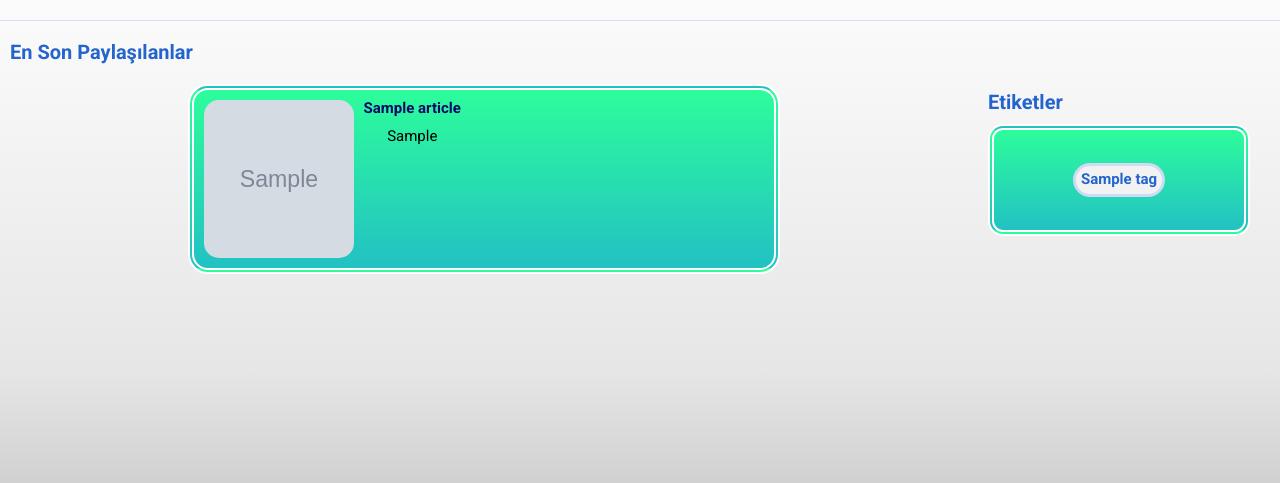
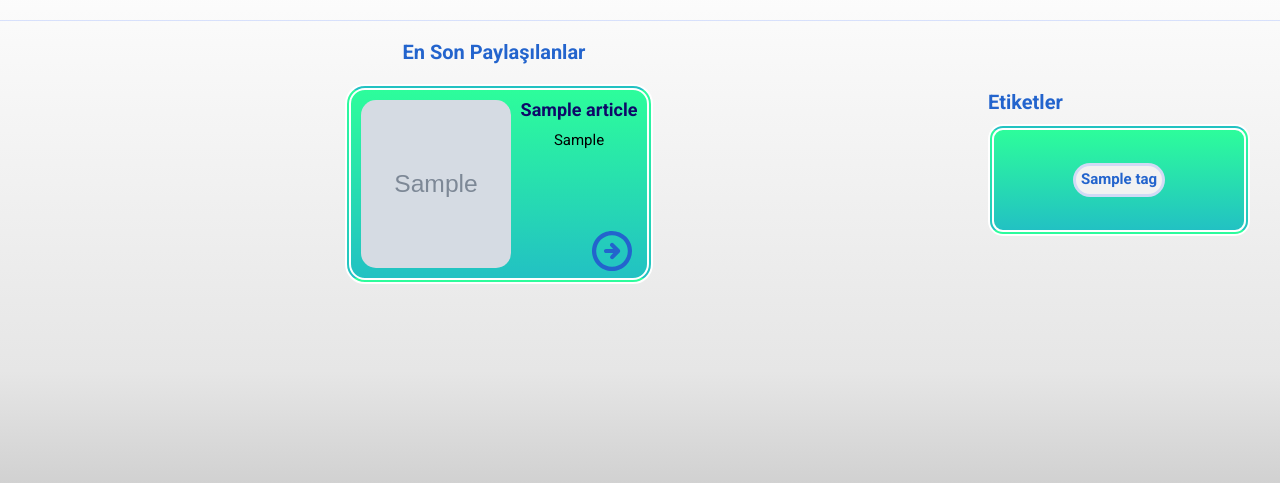
Before and after one commit to kemalayhan/personal-blog, a Django app: page / in a window 1280 px wide. Shown: the part 60-543 px from the top of the page. Run offline with Django 3.2, Linux system fonts and the light colour scheme; tables that the repository leaves empty hold one stand-in row (values such as "Sample post"); grey boxes marked "Sample" are stand-in pictures; some libraries are stand-ins or nearby versions.

Commit message:
front-end updated
-card arrow icon added
-some hover effect added

```diff
--- a/blogsrc/static/css/cards.css
+++ b/blogsrc/static/css/cards.css
@@ -1,8 +1,10 @@
+
 .card-header {
     color: var(--color-light-blue);
     width: max-content;
     margin-bottom: 20px;
-    margin-left: 10px;
+    margin-left: auto;
+    margin-right: auto;
 }
 
 /* CARD */
@@ -11,6 +13,7 @@
     display: flex;
     flex-wrap: wrap;
     justify-content: center;
+    padding-left: 30px;
 }
 
 .card {
@@ -19,15 +22,12 @@
     border: 6px double white;
     border-radius: 20px;
     display: flex;
-    width: 60%;
-    height: 190px;
+    max-width: 420px;
+    height: 200px;
     margin-bottom: 20px;
+    margin-right: 20px;
     padding: 10px;
-
-}
-
-.card-container .card:nth-child(odd) {
-    margin-right: 20px;
+    position: relative;
 }
 
 /* CARD - IMAGE */
@@ -43,6 +43,7 @@
 .title-and-text {
     padding-left: 10px;
     overflow: hidden;
+    height: 130px;
 }
 
 .card-title-link {
@@ -54,8 +55,12 @@
 
 .card-title-text {
     color: var(--color-dark-blue);
-    font-size: 1.5rem;
+    font-size: 1.8rem;
     font-weight: 600;
+}
+
+.card-title-text:hover {
+    color: white;
 }
 
 .card-text {
@@ -65,3 +70,23 @@
     text-align: center;
     word-wrap: break-word;
 }
+
+.arrow-container {
+    width: max-content;
+    position: absolute;
+    bottom: 5px;
+    right: 15px;
+}
+
+.arrow-icon {
+    width: 40px;
+    height: 40px;
+}
+
+.arrow-icon path {
+    fill: var(--color-light-blue);
+}
+
+.arrow-icon:hover path {
+    fill: white;
+}
--- a/blogsrc/static/css/tag.css
+++ b/blogsrc/static/css/tag.css
@@ -39,6 +39,15 @@
     padding: 5px;
 }
 
+.tag:hover {
+    background-color: hsl(0, 1%, 21%);
+}
+
+.tag:hover *{
+    color: white;
+}
+
+
 .tag-link {
     color: var(--color-light-blue);
     font-size: 1.5rem;
--- a/blogsrc/templates/cards.html
+++ b/blogsrc/templates/cards.html
@@ -15,7 +15,6 @@
         {% else %}
         <h1 class="card-heading">En Son Paylaşılanlar</h1>
         {% endif %}
-
     </header>
     <div class="card-container">
         {% for article in articles %}
@@ -31,6 +30,18 @@
                     {{ article.brief}}
                 </p>
             </div>
+            <div class="arrow-container">
+                <a class="read-more" href="{% url 'article_detail' slug=article.slug %}">
+                    <svg class="arrow-icon" version="1.1" id="Layer_1" xmlns="http://www.w3.org/2000/svg"
+                        xmlns:xlink="http://www.w3.org/1999/xlink" x="0px" y="0px" viewBox="0 0 122.88 122.88"
+                        style="enable-background:new 0 0 122.88 122.88" xml:space="preserve">
+                        <g>
+                            <path
+                                d="M37.95,4.66C45.19,1.66,53.13,0,61.44,0c16.96,0,32.33,6.88,43.44,18c5.66,5.66,10.22,12.43,13.34,19.95 c3,7.24,4.66,15.18,4.66,23.49c0,16.96-6.88,32.33-18,43.44c-5.66,5.66-12.43,10.22-19.95,13.34c-7.24,3-15.18,4.66-23.49,4.66 c-8.31,0-16.25-1.66-23.49-4.66c-7.53-3.12-14.29-7.68-19.95-13.34C12.34,99.22,7.77,92.46,4.66,84.93C1.66,77.69,0,69.75,0,61.44 c0-8.31,1.66-16.25,4.66-23.49C7.77,30.42,12.34,23.66,18,18C23.65,12.34,30.42,7.77,37.95,4.66L37.95,4.66z M43.11,67.76 c-3.54-0.03-6.38-2.92-6.35-6.46c0.03-3.54,2.92-6.38,6.46-6.35l21.63,0.13l-7.82-7.95c-2.48-2.52-2.45-6.58,0.07-9.05 c2.52-2.48,6.57-2.45,9.05,0.08l18.67,18.97c2.45,2.5,2.45,6.49,0,8.98L66.52,84.72c-2.48,2.52-6.53,2.55-9.05,0.08 c-2.52-2.48-2.55-6.53-0.08-9.05l7.73-7.85L43.11,67.76L43.11,67.76z M42.86,16.55c-5.93,2.46-11.28,6.07-15.76,10.55 c-4.48,4.48-8.09,9.83-10.55,15.76c-2.37,5.71-3.67,11.99-3.67,18.58c0,6.59,1.31,12.86,3.67,18.58 c2.46,5.93,6.07,11.28,10.55,15.76c4.48,4.48,9.83,8.09,15.76,10.55c5.72,2.37,11.99,3.67,18.58,3.67c6.59,0,12.86-1.31,18.58-3.67 c5.93-2.46,11.28-6.07,15.76-10.55c4.48-4.48,8.09-9.82,10.55-15.76c2.37-5.71,3.67-11.99,3.67-18.58c0-6.59-1.31-12.86-3.67-18.58 c-2.46-5.93-6.07-11.28-10.55-15.76c-4.48-4.48-9.83-8.09-15.76-10.55c-5.71-2.37-11.99-3.67-18.58-3.67S48.58,14.19,42.86,16.55 L42.86,16.55z" />
+                        </g>
+                    </svg>
+                </a>
+            </div>
         </div>
         {% endfor %}
     </div>
```
Also changed, not shown: blogsrc/static/images/next-button.svg (added). Lines whose indentation alone changed are shown as unchanged.
